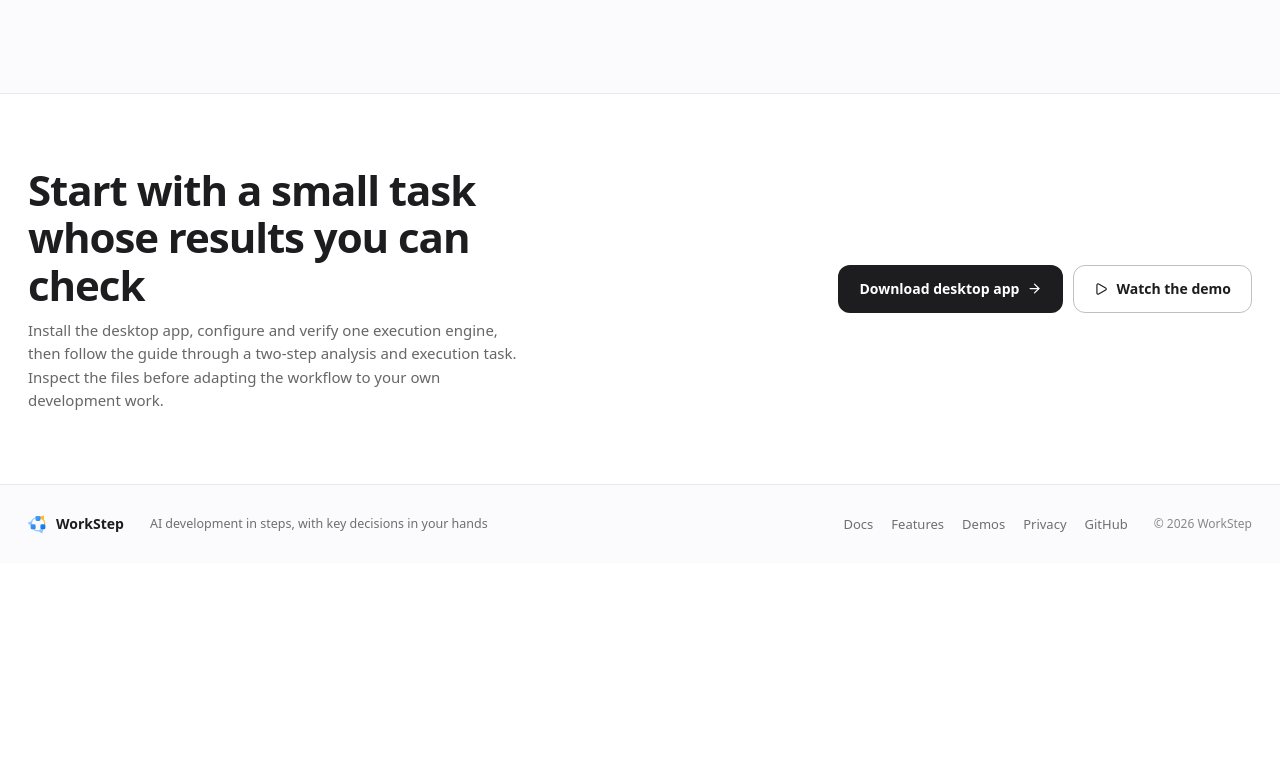
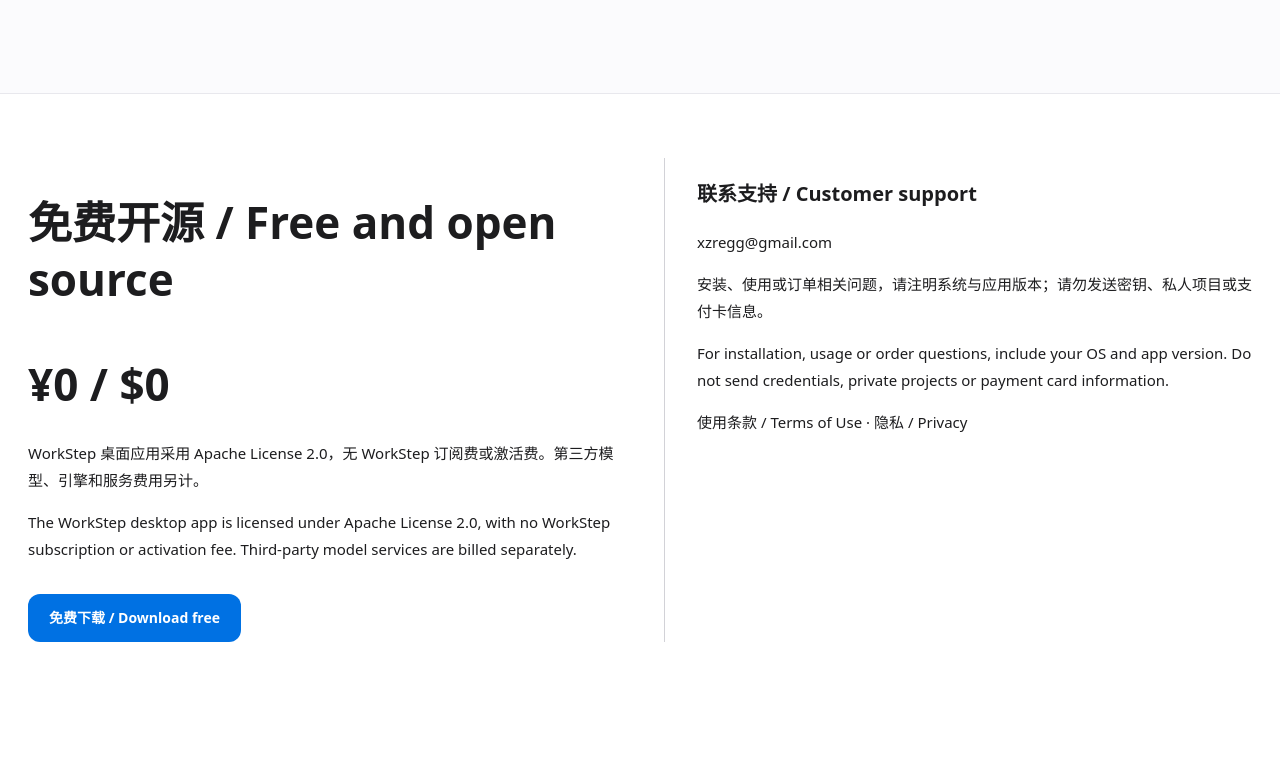
Before and after one commit to xzregg/workstep, a React (Vite) app in the folder apps/landing/: page / in a window 1280 px wide. Shown: the part 7706-8480 px from the top of the page. Before the commit the page ends 8269 px from the top, so only its background shows below. Built offline with nearby package versions, Linux system fonts and the light colour scheme.

Commit message:
docs(landing): add public pricing, support and terms

```diff
--- a/apps/landing/src/App.tsx
+++ b/apps/landing/src/App.tsx
@@ -17,6 +17,8 @@
 import type { DemoDef } from './demo/demos'
 import { getExperienceHref } from './config/entryPoints'
 import { PrivacyPage } from './components/PrivacyPage'
+import { CommerceInfo } from './components/CommerceInfo'
+import { TermsPage } from './components/TermsPage'
 
 function scrollToDemos() {
   document.getElementById('demos')?.scrollIntoView({ behavior: window.matchMedia('(prefers-reduced-motion: reduce)').matches ? 'auto' : 'smooth' })
@@ -30,7 +32,7 @@
     return () => window.removeEventListener('hashchange', update)
   }, [])
   useEffect(() => {
-    if (isManualHash(hash) || hash === '#privacy') window.scrollTo(0, 0)
+    if (isManualHash(hash) || hash === '#privacy' || hash === '#terms') window.scrollTo(0, 0)
     else if (hash) document.getElementById(hash.slice(1))?.scrollIntoView()
   }, [hash])
   const [openDemo, setOpenDemo] = useState<DemoDef | null>(null)
@@ -39,7 +41,7 @@
   return (
     <>
       <Nav />
-      {isManualHash(hash) ? <ManualPage chapterId={getManualChapterId(hash)} /> : hash === '#privacy' ? <PrivacyPage /> : <main>
+      {isManualHash(hash) ? <ManualPage chapterId={getManualChapterId(hash)} /> : hash === '#privacy' ? <PrivacyPage /> : hash === '#terms' ? <TermsPage /> : <main>
         <Hero onOpenDemos={scrollToDemos} experienceHref={experienceHref} />
         <Philosophy />
         <Demos onOpen={setOpenDemo} />
@@ -49,6 +51,7 @@
         <Compare />
         <Channels />
         <RemoteShare />
+        <CommerceInfo />
         <FinalCta experienceHref={experienceHref} />
       </main>}
       <Footer />
--- /dev/null
+++ b/apps/landing/src/components/CommerceInfo.tsx
@@ -0,0 +1,26 @@
+import { RELEASES_URL } from '../config/downloads'
+
+export const SUPPORT_EMAIL = 'xzregg@gmail.com'
+
+export function SupportLink() {
+  return <a href={`mailto:${SUPPORT_EMAIL}`}>{SUPPORT_EMAIL}</a>
+}
+
+export function CommerceInfo() {
+  return <section id="pricing" className="commerce-info container" aria-labelledby="pricing-title">
+    <div>
+      <h2 id="pricing-title">免费开源 / Free and open source</h2>
+      <p className="commerce-price">¥0 / $0</p>
+      <p>WorkStep 桌面应用采用 Apache License 2.0，无 WorkStep 订阅费或激活费。第三方模型、引擎和服务费用另计。</p>
+      <p lang="en">The WorkStep desktop app is licensed under Apache License 2.0, with no WorkStep subscription or activation fee. Third-party model services are billed separately.</p>
+      <a className="btn btn-primary" href={RELEASES_URL}>免费下载 / Download free</a>
+    </div>
+    <div className="commerce-support">
+      <h3>联系支持 / Customer support</h3>
+      <p><SupportLink /></p>
+      <p>安装、使用或订单相关问题，请注明系统与应用版本；请勿发送密钥、私人项目或支付卡信息。</p>
+      <p lang="en">For installation, usage or order questions, include your OS and app version. Do not send credentials, private projects or payment card information.</p>
+      <p><a href="#terms">使用条款 / Terms of Use</a> · <a href="#privacy">隐私 / Privacy</a></p>
+    </div>
+  </section>
+}
--- a/apps/landing/src/components/Footer.tsx
+++ b/apps/landing/src/components/Footer.tsx
@@ -1,4 +1,5 @@
 import { useI18n } from '../i18n'
+import { SupportLink } from './CommerceInfo'
 
 export function Footer() {
   const { t } = useI18n()
@@ -16,6 +17,9 @@
           <a href="#features">{t('nav.features')}</a>
           <a href="#demos">{t('nav.demos')}</a>
           <a href="#privacy">{t('footer.privacy')}</a>
+          <a href="#terms">使用条款 / Terms</a>
+          <a href="#pricing">免费 / Free</a>
+          <SupportLink />
           <a href="https://github.com/xzregg/workstep" target="_blank" rel="noreferrer">GitHub</a>
         </div>
         <div className="footer-rights">{t('footer.rights')}</div>
--- a/apps/landing/src/components/PrivacyPage.tsx
+++ b/apps/landing/src/components/PrivacyPage.tsx
@@ -1,4 +1,5 @@
 import { useI18n } from '../i18n'
+import { SupportLink } from './CommerceInfo'
 
 export function PrivacyPage() {
   const { t } = useI18n()
@@ -7,5 +8,14 @@
     <h1>{t('privacy.title')}</h1>
     <p>{t('privacy.localData')}</p>
     <p>{t('privacy.externalServices')}</p>
+    <section className="legal-supplement">
+      <h2>支持与订单 / Support and orders</h2>
+      <p lang="zh-CN">联系支持时，你发送的邮箱、问题描述和自愿提供的诊断信息将用于处理咨询。请勿发送密钥、私人项目或支付卡信息。我们仅在处理问题、履行法定义务或处理争议所需的范围内保留相关信息；可通过支持邮箱提出查询、更正或删除请求。</p>
+      <p lang="en">When you contact support, your email, support correspondence and any diagnostic information you choose to provide are used to handle your request. Do not send credentials, private projects or payment card information. We retain this information only as needed to handle requests, meet legal obligations or resolve disputes. Contact support to request access, correction or deletion.</p>
+      <p lang="zh-CN">如果你通过 Creem 领取当前免费商品，Creem 会依据其隐私政策处理结账邮箱和订单信息。我们可能接收用于交付与支持的订单和联系信息。当前商品不收费；第三方模型服务的数据处理适用各供应商规则。</p>
+      <p lang="en">If you obtain the current free product through Creem, Creem processes checkout email and order information under its privacy policy. We may receive order and contact information needed for delivery and support. The current product has no charge. External model services process data under their own policies.</p>
+      <p><a href="https://www.creem.io/privacy" target="_blank" rel="noreferrer">Creem Privacy Policy</a> · <a href="#terms">使用条款 / Terms of Use</a></p>
+      <p>支持 / Support: <SupportLink /></p>
+    </section>
   </main>
 }
--- /dev/null
+++ b/apps/landing/src/components/TermsPage.tsx
@@ -0,0 +1,31 @@
+import { SupportLink } from './CommerceInfo'
+
+export function TermsPage() {
+  return <main className="legal-page container">
+    <a href="#top">返回首页 / Back to WorkStep</a>
+    <h1>使用条款 / Terms of Use</h1>
+    <p>更新日期 / Updated: 2026-10-28 · 简体中文 / English</p>
+    <section lang="zh-CN">
+      <h2>产品、费用与许可</h2>
+      <p>WorkStep 是本地优先的 AI 研发工作台。当前桌面应用免费开源，无 WorkStep 订阅费、激活费或付费购买要求。软件使用、修改与分发适用 Apache License 2.0；本说明不限制该许可授予的权利。</p>
+      <h2>第三方服务与使用责任</h2>
+      <p>你需要自行配置执行引擎和模型供应商账号，并遵守相关服务条款、许可及费用规则。WorkStep 不附赠模型额度或第三方订阅。请仅操作你有权访问的项目，遵守适用法律，并在运行任务前检查工具权限、备份重要数据；生成代码与产物应经过人工核对。</p>
+      <h2>早期体验与支持</h2>
+      <p>当前版本为早期体验版，桌面安装包尚未签名。软件按 Apache License 2.0 规定以“现状”提供，不承诺生成结果、持续可用性、特定用途适用性或支持响应时限；适用法律要求保留的权利不受影响。</p>
+      <h2>交付、订单与联系</h2>
+      <p>官方安装包通过 GitHub Releases 提供，使用指南在官网文档中公开。当前 Creem 商品免费，仅提供下载与入门说明，无付费 WorkStep 订阅，因此没有 WorkStep 订阅扣款或退款。第三方服务的费用、取消和退款由对应服务商处理。如遇意外扣款或交付问题，请联系支持。</p>
+    </section>
+    <section lang="en">
+      <h2>Product, pricing and license</h2>
+      <p>WorkStep is a local-first AI development workspace. The current desktop app is free and open source. No paid WorkStep subscription, activation fee or purchase is required. Use, modification and distribution of the software are governed by Apache License 2.0; this notice does not limit rights granted by that license.</p>
+      <h2>Third-party services and your responsibilities</h2>
+      <p>You configure your own execution engines and model-provider accounts and follow their terms, licenses and pricing. Model credits and third-party subscriptions are not included. Access only projects you are authorized to use, follow applicable laws, review tool permissions and back up important data before running tasks. Check generated code and outputs before use.</p>
+      <h2>Early access and support</h2>
+      <p>This is early-access software and desktop packages are currently unsigned. The software is provided on an “AS IS” basis under Apache License 2.0, without promises of generated results, continuous availability, fitness for a particular purpose or support response times. Rights that must be preserved under applicable law are unaffected.</p>
+      <h2>Delivery, orders and contact</h2>
+      <p>Official installers are distributed through GitHub Releases, with public setup instructions on this website. The current Creem product is free and supplies download and setup instructions. There are no paid WorkStep subscriptions, charges or refunds. Third-party charges, cancellations and refunds are handled by the relevant provider. Contact support about unexpected charges or delivery problems.</p>
+    </section>
+    <p><a href="https://github.com/xzregg/workstep/blob/main/LICENSE" target="_blank" rel="noreferrer">Apache License 2.0</a> · <a href="#privacy">隐私 / Privacy</a></p>
+    <p>支持 / Support: <SupportLink /></p>
+  </main>
+}
--- a/apps/landing/src/landing.css
+++ b/apps/landing/src/landing.css
@@ -3595,4 +3595,19 @@
 .privacy-page { max-width: 800px; padding-block: 120px 64px; min-height: 60vh; }
 .privacy-page h1 { font-size: clamp(30px, 4vw, 44px); line-height: 1.3; }
 .privacy-page p { font-size: 17px; line-height: 1.8; overflow-wrap: anywhere; }
+.legal-page { max-width: 800px; padding-block: 120px 64px; min-height: 60vh; }
+.legal-page h1 { font-size: clamp(30px, 4vw, 44px); line-height: 1.3; }
+.legal-page h2, .legal-supplement h2 { font-size: 20px; margin-block: 32px 12px; }
+.legal-page p { font-size: 17px; line-height: 1.8; overflow-wrap: anywhere; }
+.commerce-info { display: grid; grid-template-columns: minmax(0, 1fr) minmax(0, 1fr); gap: 48px; padding-block: 64px; scroll-margin-top: 96px; }
+.commerce-info h2 { font-size: clamp(30px, 4vw, 44px); line-height: 1.3; }
+.commerce-info h3 { font-size: 20px; }
+.commerce-info p { line-height: 1.8; overflow-wrap: anywhere; }
+.commerce-info .commerce-price { font-size: clamp(30px, 4vw, 44px); font-weight: 700; margin-block: 16px; }
+.commerce-info .btn { margin-block-start: 16px; }
+.commerce-support { border-inline-start: 1px solid var(--border); padding-inline-start: 32px; }
+@media (max-width: 767px) {
+  .commerce-info { grid-template-columns: minmax(0, 1fr); gap: 32px; padding-block: 40px; }
+  .commerce-support { border-inline-start: 0; border-block-start: 1px solid var(--border); padding-inline-start: 0; padding-block-start: 24px; }
+}
 :root[dir="rtl"] .hero-recorded .hero-copy { text-align: start; }
```
Also changed, not shown: 2 other files (tests, documents, lock files or other folders).
